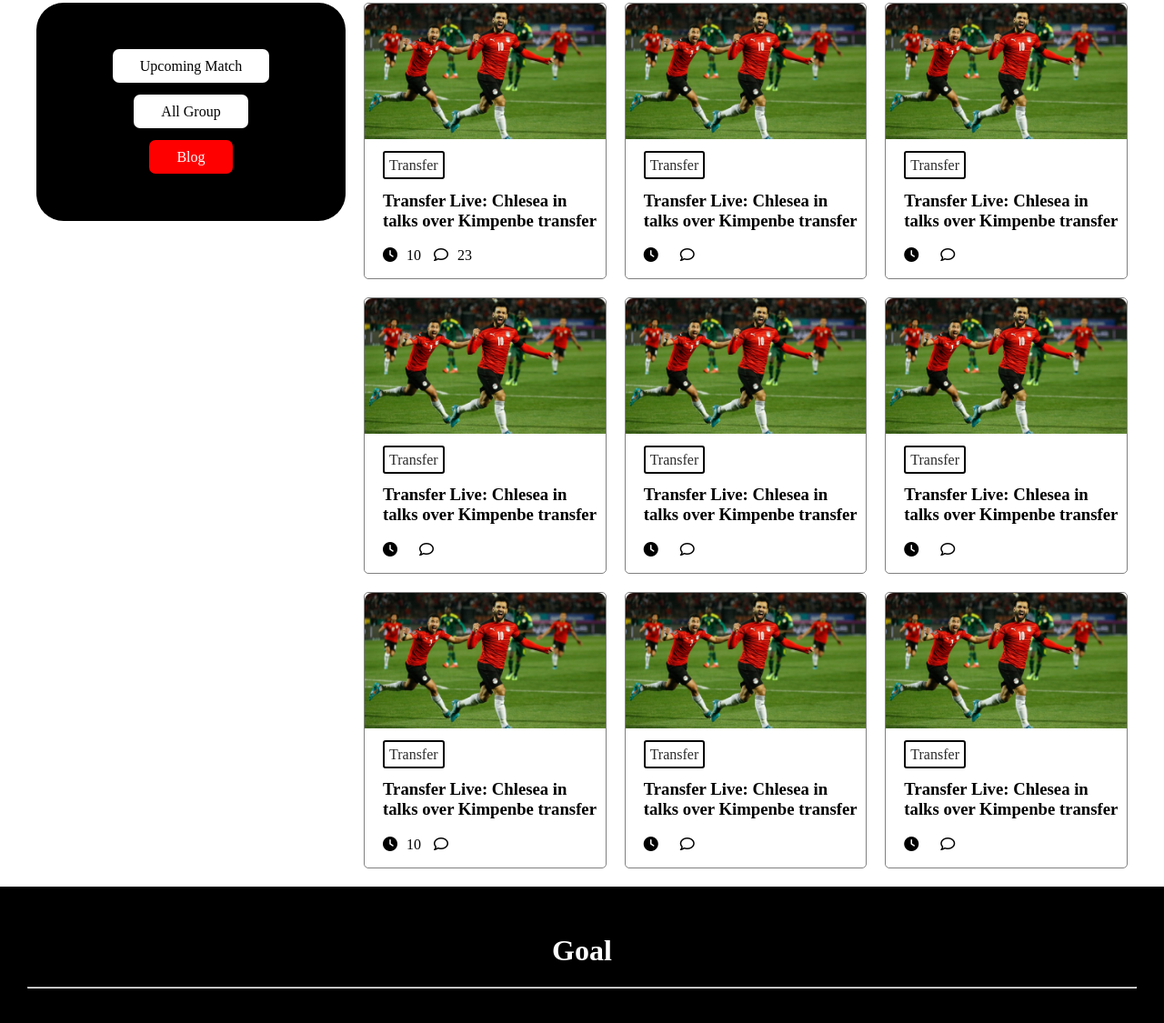
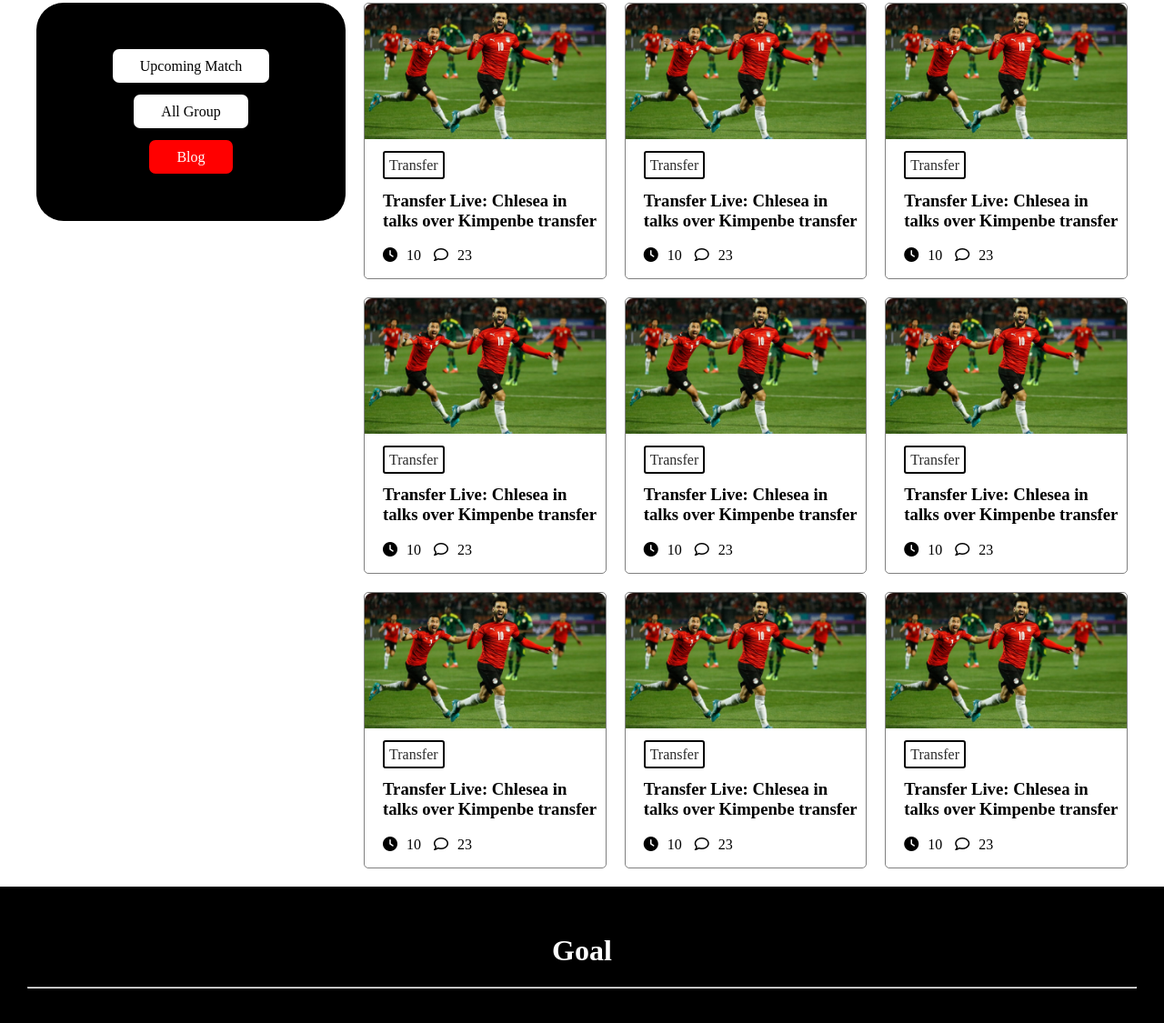
Before and after one commit to azimugv/football-freak, a plain HTML site: page index.html in a window 1280 px wide. Shown: the part 547-1672 px from the top of the page at 91% size. Drawn offline with Linux system fonts and the light colour scheme.

Commit message:
icon fixed

```diff
--- a/index.html
+++ b/index.html
@@ -73,8 +73,8 @@
                             over Kimpenbe transfer
                         </h3>
                         <p class="blog-icons">
-                            <span><i class="fa-solid fa-clock"></i></span>
-                            <span><i class="fa-regular fa-comment"></i></span>
+                             <span><i class="fa-solid fa-clock"></i>10</span>
+                            <span><i class="fa-regular fa-comment"></i>23</span>
                         </p>
                     </div>
                 </div>
@@ -89,56 +89,8 @@
                             over Kimpenbe transfer
                         </h3>
                         <p class="blog-icons">
-                            <span><i class="fa-solid fa-clock"></i></span>
-                            <span><i class="fa-regular fa-comment"></i></span>
-                        </p>
-                    </div>
-                </div>
-                <div class="blog">
-                    <img src="assets/Blog Image.png" alt="">
-                    <div class="blog-info">
-                        <p class="transfer-btn">
-                            <a href="">Transfer</a>
-                        </p>
-                        <h3 class="blog-title">
-                            Transfer Live: Chlesea in talks
-                            over Kimpenbe transfer
-                        </h3>
-                        <p class="blog-icons">
-                            <span><i class="fa-solid fa-clock"></i></span>
-                            <span><i class="fa-regular fa-comment"></i></span>
-                        </p>
-                    </div>
-                </div>
-                <div class="blog">
-                    <img src="assets/Blog Image.png" alt="">
-                    <div class="blog-info">
-                        <p class="transfer-btn">
-                            <a href="">Transfer</a>
-                        </p>
-                        <h3 class="blog-title">
-                            Transfer Live: Chlesea in talks
-                            over Kimpenbe transfer
-                        </h3>
-                        <p class="blog-icons">
-                            <span><i class="fa-solid fa-clock"></i></span>
-                            <span><i class="fa-regular fa-comment"></i></span>
-                        </p>
-                    </div>
-                </div>
-                <div class="blog">
-                    <img src="assets/Blog Image.png" alt="">
-                    <div class="blog-info">
-                        <p class="transfer-btn">
-                            <a href="">Transfer</a>
-                        </p>
-                        <h3 class="blog-title">
-                            Transfer Live: Chlesea in talks
-                            over Kimpenbe transfer
-                        </h3>
-                        <p class="blog-icons">
-                            <span><i class="fa-solid fa-clock"></i></span>
-                            <span><i class="fa-regular fa-comment"></i></span>
+                             <span><i class="fa-solid fa-clock"></i>10</span>
+                            <span><i class="fa-regular fa-comment"></i>23</span>
                         </p>
                     </div>
                 </div>
@@ -154,7 +106,7 @@
                         </h3>
                         <p class="blog-icons">
                             <span><i class="fa-solid fa-clock"></i>10</span>
-                            <span><i class="fa-regular fa-comment"></i></span>
+                            <span><i class="fa-regular fa-comment"></i>23</span>
                         </p>
                     </div>
                 </div>
@@ -169,8 +121,8 @@
                             over Kimpenbe transfer
                         </h3>
                         <p class="blog-icons">
-                            <span><i class="fa-solid fa-clock"></i></span>
-                            <span><i class="fa-regular fa-comment"></i></span>
+                             <span><i class="fa-solid fa-clock"></i>10</span>
+                            <span><i class="fa-regular fa-comment"></i>23</span>
                         </p>
                     </div>
                 </div>
@@ -185,8 +137,56 @@
                             over Kimpenbe transfer
                         </h3>
                         <p class="blog-icons">
-                            <span><i class="fa-solid fa-clock"></i></span>
-                            <span><i class="fa-regular fa-comment"></i></span>
+                            <span><i class="fa-solid fa-clock"></i>10</span>
+                            <span><i class="fa-regular fa-comment"></i>23</span>
+                        </p>
+                    </div>
+                </div>
+                <div class="blog">
+                    <img src="assets/Blog Image.png" alt="">
+                    <div class="blog-info">
+                        <p class="transfer-btn">
+                            <a href="">Transfer</a>
+                        </p>
+                        <h3 class="blog-title">
+                            Transfer Live: Chlesea in talks
+                            over Kimpenbe transfer
+                        </h3>
+                        <p class="blog-icons">
+                            <span><i class="fa-solid fa-clock"></i>10</span>
+                            <span><i class="fa-regular fa-comment"></i>23</span>
+                        </p>
+                    </div>
+                </div>
+                <div class="blog">
+                    <img src="assets/Blog Image.png" alt="">
+                    <div class="blog-info">
+                        <p class="transfer-btn">
+                            <a href="">Transfer</a>
+                        </p>
+                        <h3 class="blog-title">
+                            Transfer Live: Chlesea in talks
+                            over Kimpenbe transfer
+                        </h3>
+                        <p class="blog-icons">
+                         <span><i class="fa-solid fa-clock"></i>10</span>
+                            <span><i class="fa-regular fa-comment"></i>23</span>
+                        </p>
+                    </div>
+                </div>
+                <div class="blog">
+                    <img src="assets/Blog Image.png" alt="">
+                    <div class="blog-info">
+                        <p class="transfer-btn">
+                            <a href="">Transfer</a>
+                        </p>
+                        <h3 class="blog-title">
+                            Transfer Live: Chlesea in talks
+                            over Kimpenbe transfer
+                        </h3>
+                        <p class="blog-icons">
+                             <span><i class="fa-solid fa-clock"></i>10</span>
+                            <span><i class="fa-regular fa-comment"></i>23</span>
                         </p>
                     </div>
                 </div>
```
